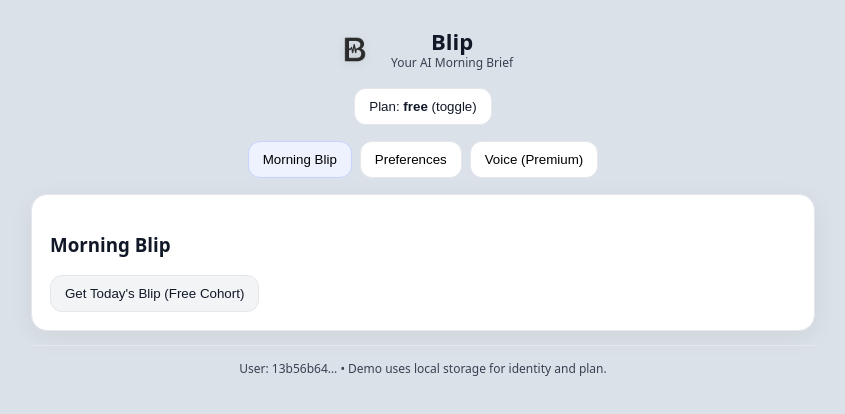
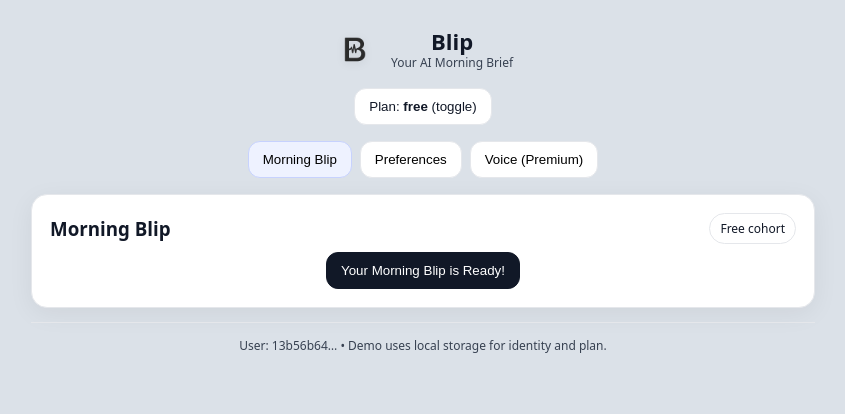
Before and after one commit to KeatingBiz/blip, a Next.js app: page / in a window 1280 px wide. Shown: the top 414 px of the page, without its empty margins (217-1062 px from the left). Built offline with nearby package versions, Linux system fonts and the light colour scheme; no server answers.

Commit message:
Update BlipPlayer.tsx

```diff
--- a/components/BlipPlayer.tsx
+++ b/components/BlipPlayer.tsx
@@ -2,63 +2,56 @@
 import { useState } from 'react';
 import { getBlipFree, getBlipPremium } from '../lib/api';
 
-export default function BlipPlayer({ plan, userId }: { plan: 'free' | 'premium'; userId: string }) {
+export default function BlipPlayer({ plan, userId }:{ plan:'free'|'premium'; userId:string }){
   const [loading, setLoading] = useState(false);
-  const [audioUrl, setAudioUrl] = useState<string | undefined>();
+  const [audioUrl, setAudioUrl] = useState<string|undefined>();
   const [script, setScript] = useState('');
   const [summary, setSummary] = useState('');
+  const [cohort, setCohort] = useState<string|undefined>();
+  const [error, setError] = useState<string|undefined>();
 
-  async function fetchFree() {
-    setLoading(true);
-    try {
-      const r = await getBlipFree();
-      setAudioUrl(r.audioUrl);
-      setScript(r.script);
-      setSummary(r.summary);
-    } finally {
-      setLoading(false);
-    }
-  }
+  async function fetchFree(){ setLoading(true); setError(undefined); try {
+    const r = await getBlipFree(); setAudioUrl(r.audioUrl); setScript(r.script); setSummary(r.summary); setCohort(r.cohort);
+  } catch(e:any){ setError(e?.message||'Failed to load free blip'); }
+  finally { setLoading(false); } }
 
-  async function fetchPremium() {
-    setLoading(true);
-    try {
-      const r = await getBlipPremium(userId);
-      setAudioUrl(r.audioUrl);
-      setScript(r.script);
-      setSummary(r.summary);
-    } finally {
-      setLoading(false);
-    }
-  }
+  async function fetchPremium(){ setLoading(true); setError(undefined); try {
+    const r = await getBlipPremium(userId); setAudioUrl(r.audioUrl); setScript(r.script); setSummary(r.summary); setCohort(undefined);
+  } catch(e:any){ setError(e?.message||'Failed to load premium blip'); }
+  finally { setLoading(false); } }
 
   return (
     <div className="card">
-      <h3>Morning Blip</h3>
-      <div className="row">
-        <button className="btn" onClick={fetchFree} disabled={loading}>
-          {loading ? 'Loading…' : "Get Today's Blip (Free Cohort)"}
+      <div className="row" style={{alignItems:'center', justifyContent:'space-between'}}>
+        <h3 style={{margin:0}}>Morning Blip</h3>
+        <span className={`pill ${plan==='premium'?'success':''}`}>{plan==='premium'?'Personalized (Premium)':'Free cohort'}</span>
+      </div>
+      <div className="row center" style={{marginTop:8}}>
+        <button className="btn primary" onClick={fetchFree} disabled={loading}>
+          {loading ? <span className="spinner"/> : 'Your Morning Blip is Ready!'}
         </button>
-        {plan === 'premium' && (
-          <button className="btn primary" onClick={fetchPremium} disabled={loading}>
+        {plan==='premium' && (
+          <button className="btn outline" onClick={fetchPremium} disabled={loading}>
             {loading ? 'Loading…' : 'Get Personalized Blip (Premium)'}
           </button>
         )}
       </div>
 
+      {error && <div className="small" style={{color:'#b91c1c', marginTop:8}}>Error: {error}</div>}
+      {cohort && <div className="small" style={{marginTop:6}}>Cohort key: {cohort}</div>}
       {audioUrl && <audio className="audio" src={audioUrl} controls autoPlay />}
 
       {summary && (
-        <div style={{ marginTop: 12 }}>
+        <div style={{marginTop:12}}>
           <div className="label">Summary</div>
-          <div style={{ whiteSpace: 'pre-wrap' }}>{summary}</div>
+          <div style={{whiteSpace:'pre-wrap'}}>{summary}</div>
         </div>
       )}
 
       {script && (
-        <details style={{ marginTop: 12 }}>
+        <details style={{marginTop:12}}>
           <summary>Full Script</summary>
-          <pre style={{ whiteSpace: 'pre-wrap' }}>{script}</pre>
+          <pre style={{whiteSpace:'pre-wrap'}}>{script}</pre>
         </details>
       )}
     </div>
```
